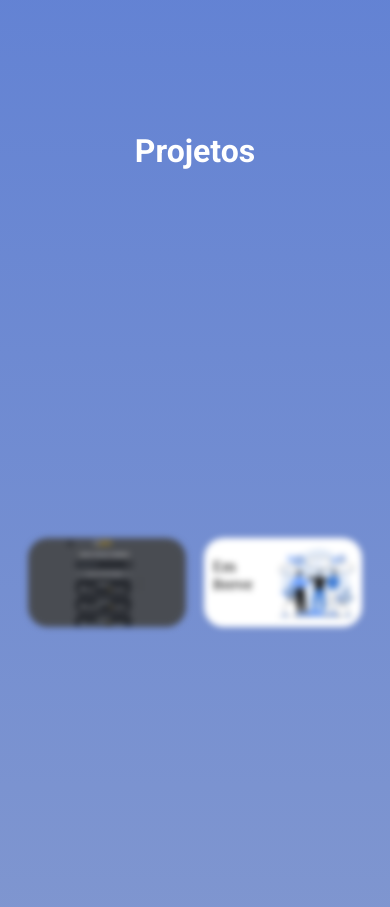
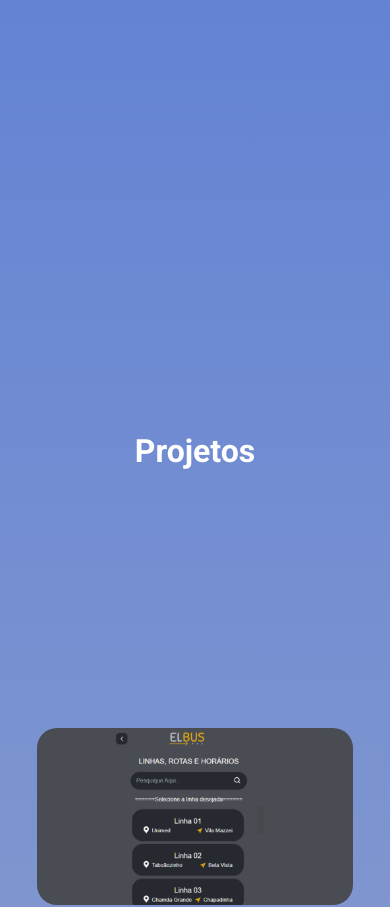
Before and after one commit to Cbolla/portfolio, a React (Create React App) app: page / in a window 390 px wide. Shown: the part 3120-4027 px from the top of the page. Built offline with nearby package versions, Linux system fonts and the light colour scheme.

Commit message:
Responsividade arrumada

```diff
--- a/src/features/home/index.css
+++ b/src/features/home/index.css
@@ -331,16 +331,17 @@ label span:nth-child(3){
     display: flex;
     justify-content: space-around;
     align-items: center;
+
 }
 
 .projetos .elbus{
-    width: 50%;
+    width: 100%;
     display: flex;
     justify-content: center;
     align-items: center;
 }
 .projetos .emBreve{
-    width: 50%;
+    width: 100%;
     display: flex;
     justify-content: center;
     align-items: center;
@@ -355,12 +356,14 @@ label span:nth-child(3){
     margin: auto;
     width: 90%;
     border-radius: 20px;
-    filter:blur(3px)
+    filter:blur(3px);
+    user-select: none;
 }
 
 .projetos img:hover{
-    filter:blur(0px)
+    filter:blur(0px);
 }
+
 
 
 /* Responsividade do site */
@@ -369,6 +372,18 @@ label span:nth-child(3){
     .section2 .side-right{
         font-size: 20px;
         margin-top: 50px;
+    }
+    .section4{
+        margin-top: 500px;
+    }
+    .section4 h1{
+        margin-bottom: 100px;
+    }
+    .elbus img{
+        filter:blur(0px);
+    }
+    .emBreve img{
+        filter:blur(0px);
     }
 }
 
@@ -400,6 +415,19 @@ label span:nth-child(3){
         justify-content: center;
         margin-bottom: 200px;
         margin-left: auto;
+    }
+    .projetos{
+
+        flex-direction: column;
+    }
+    .section4{
+        margin-top: 500px;
+    }
+    .section4 h1{
+        margin-bottom: 200px;
+    }
+    .section4 .elbus{
+        margin-bottom: 20px;
     }
 
 }
```
